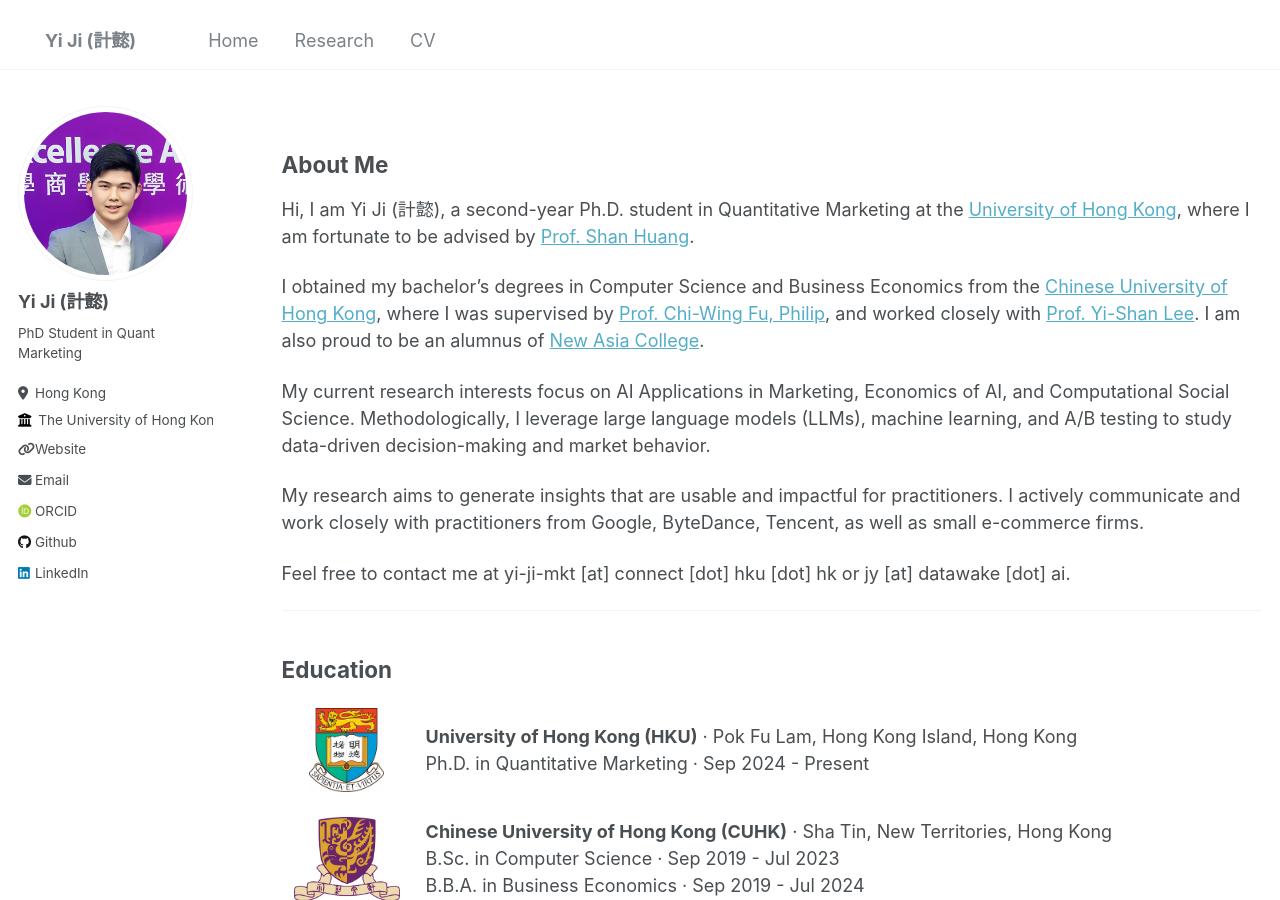
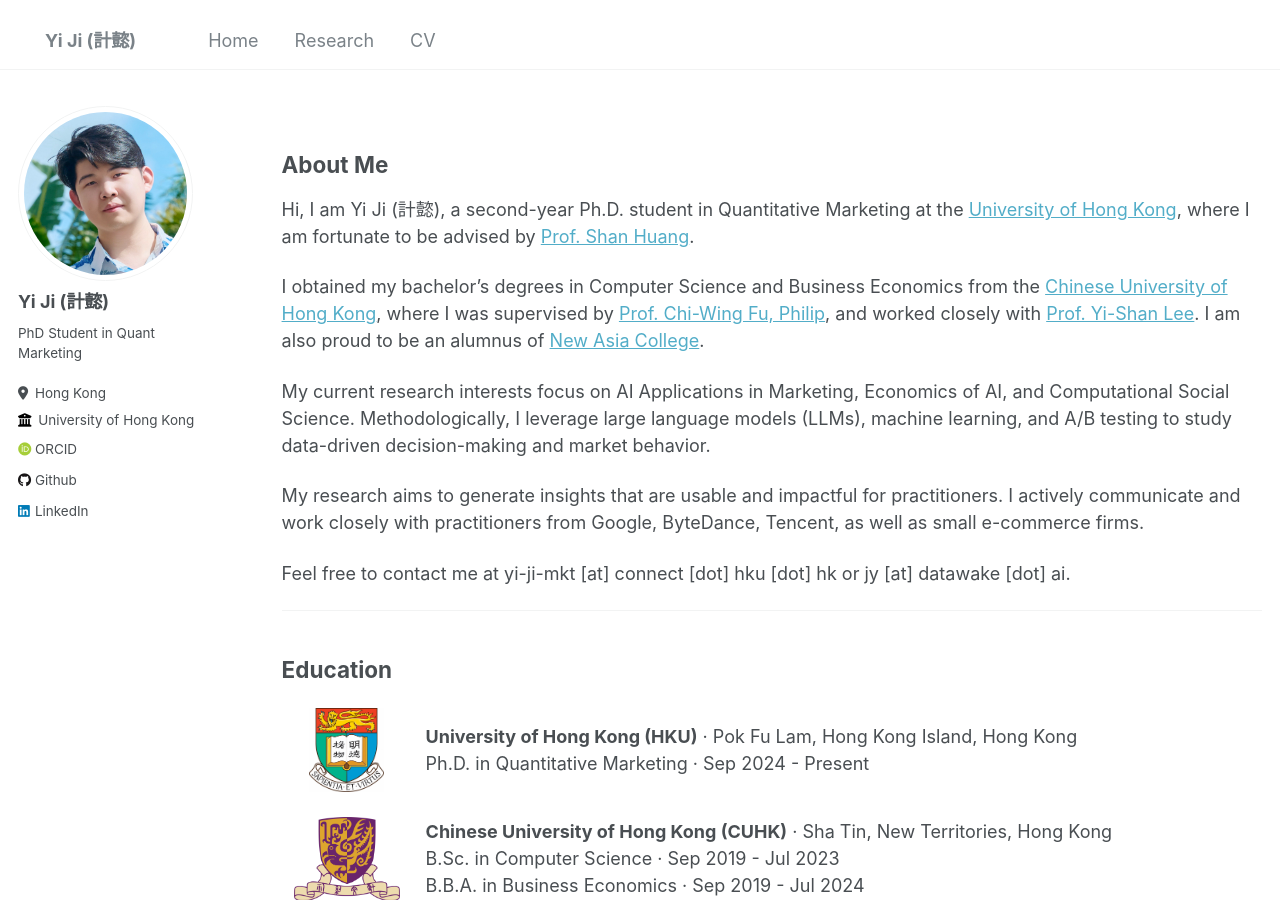
Before and after one commit to jasonyji/jasonyji.github.io, a Jekyll site: the page built from _pages/about.md, in a window 1280 px wide and 900 px high. Built offline with Jekyll 4.4.1, drawn with Linux system fonts in a browser that asks for light colours; some web fonts are replaced.

Commit message:
Update profile image and config

```diff
--- a/_config.yml
+++ b/_config.yml
@@ -26,9 +26,9 @@ author:
   pronouns         : # example: "she/her"
   bio              : "PhD Student in Quant Marketing"
   location         : "Hong Kong"
-  employer         : "The University of Hong Kong"
-  uri              : "https://www.hkubs.hku.hk/people/yi-ji/"
-  email            : "yi-ji-mkt@connect.hku.hk"
+  employer         : "University of Hong Kong"
+#  uri              : "https://www.hkubs.hku.hk/people/yi-ji/"
+#  email            : "yi-ji-mkt@connect.hku.hk"
 
   # Academic websites
   arxiv            : # URL - Update with the correct link to your profile
```
Also changed, not shown: images/profile.jpg.
